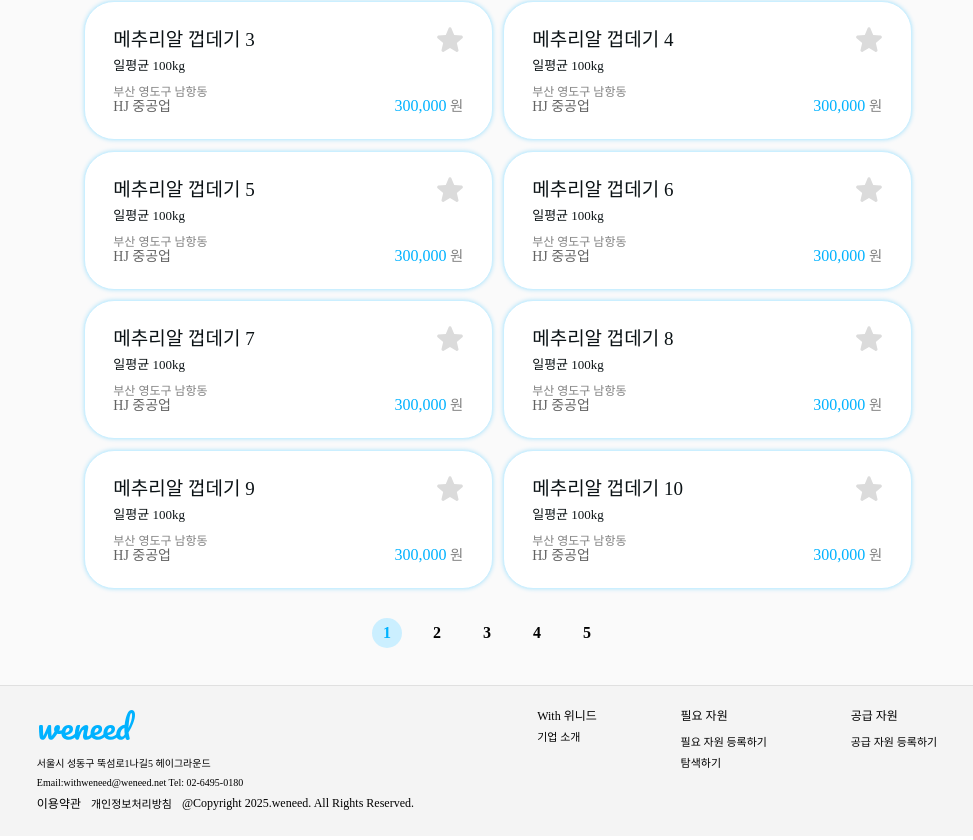
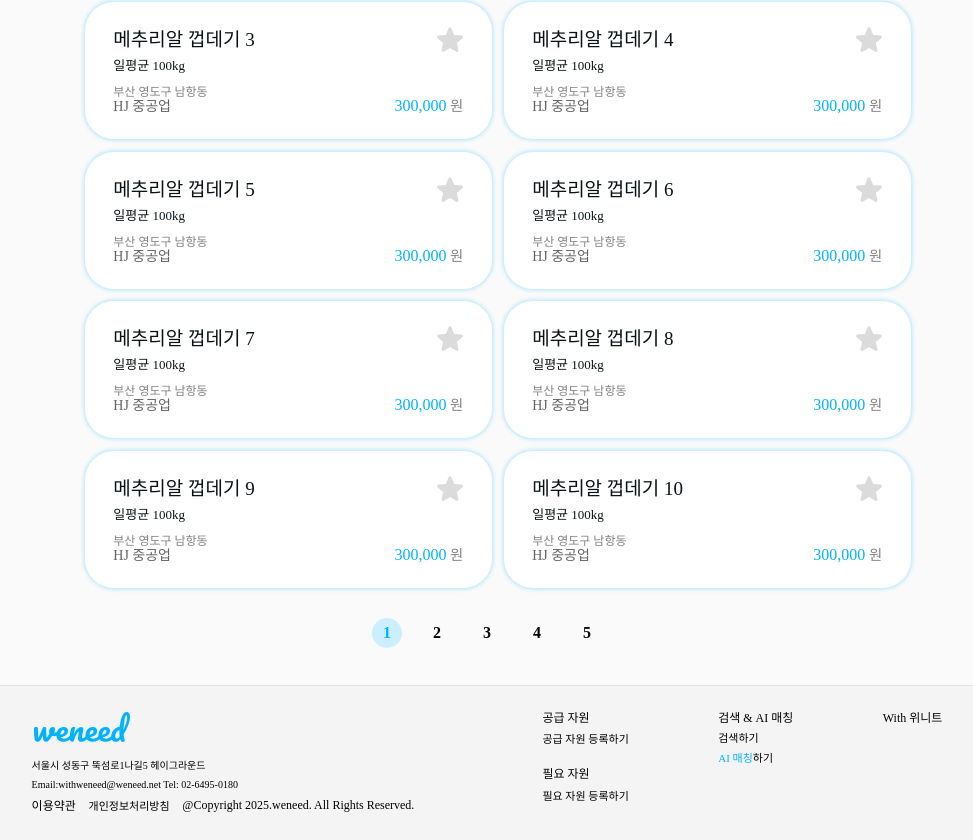
Before and after one commit to hayoung2/Weneed, a React (Vite) app in the folder weneed/: page /list in a window 1280 px wide. Shown: the part 413-1253 px from the top of the page, without its empty margins (153-1126 px from the left). Built offline with nearby package versions, Linux system fonts and the light colour scheme; a web font is replaced by a local one.

Commit message:
ENH: footer 수정

```diff
--- a/weneed/src/components/common/Footer/Footer.module.scss
+++ b/weneed/src/components/common/Footer/Footer.module.scss
@@ -1,11 +1,11 @@
 .footer {
     border-top: 1px solid #e0e0e0;
     background-color: #f4f4f4;
-    padding: 24px;
     display: flex;
+    padding-top: 2vw;
     justify-content: center;
     gap: 10%;
-    height: 10%;
+    height: 10vw;
   }
 
   .left {
@@ -26,7 +26,7 @@
   .textGroup div {
     display: flex;
     align-items: center;
-    gap: 10px;
+    gap: 1vw;
   }
 
   .right {
@@ -42,8 +42,16 @@
   .title {
     font-family: 'bold';
     font-size: 12px;
-    margin-bottom: 17%;
+    margin-bottom: 12%;
+  }.supplyAndNeed {
+    display: flex;
+    flex-direction: column;
   }
+
+  .needResource {
+    margin-top: 1vw;
+  }
+
 
   .content {
     font-family: 'regular';
@@ -54,6 +62,10 @@
   .textGroup span {
     font-family: 'semi-bold';
     font-size: 11px;
+  }
+  .content span {
+    color: #00b2ff;
+    font-family: "medium";
   }
 
 
--- a/weneed/src/components/common/Footer/Footer.tsx
+++ b/weneed/src/components/common/Footer/Footer.tsx
@@ -18,22 +18,30 @@ const Footer: React.FC = () => {
         </div>
       </div>
 
+      <div className={styles.right}>
+  <div className={styles.supplyAndNeed}>
+    <div>
+      <p className={styles.title}>공급 자원</p>
+      <a href="/registerByproduct">
+        <p className={styles.content}>공급 자원 등록하기</p>
+      </a>
+    </div>
+    <div className={styles.needResource}>
+      <p className={styles.title}>필요 자원</p>
+      <a href="/registerResource">
+        <p className={styles.content}>필요 자원 등록하기</p>
+      </a>
+    </div>
+  </div>
 
-      <div className={styles.right}>
         <div>
-          <p className={styles.title}>With 위니드</p>
-          <a href="/introduction"><p className={styles.content}>기업 소개</p></a>
+          <p className={styles.title}>검색 & AI 매칭</p>
+          <a href="/search"><p className={styles.content}>검색하기</p></a>
+          <a href="/search"><p className={styles.content}><span>AI 매칭</span>하기</p></a>
         </div>
 
         <div>
-          <p className={styles.title}>필요 자원</p>
-          <p className={styles.content}>필요 자원 등록하기</p>
-          <p className={styles.content}>탐색하기</p>
-        </div>
-
-        <div>
-          <p className={styles.title}>공급 자원</p>
-          <p className={styles.content}>공급 자원 등록하기</p>
+          <a href="/introduction"><p className={styles.title}>With 위니트</p></a>
         </div>
       </div>
     </footer>
```
Also changed, not shown: weneed/src/pages/MyPage/MyPage.scss (deleted).
